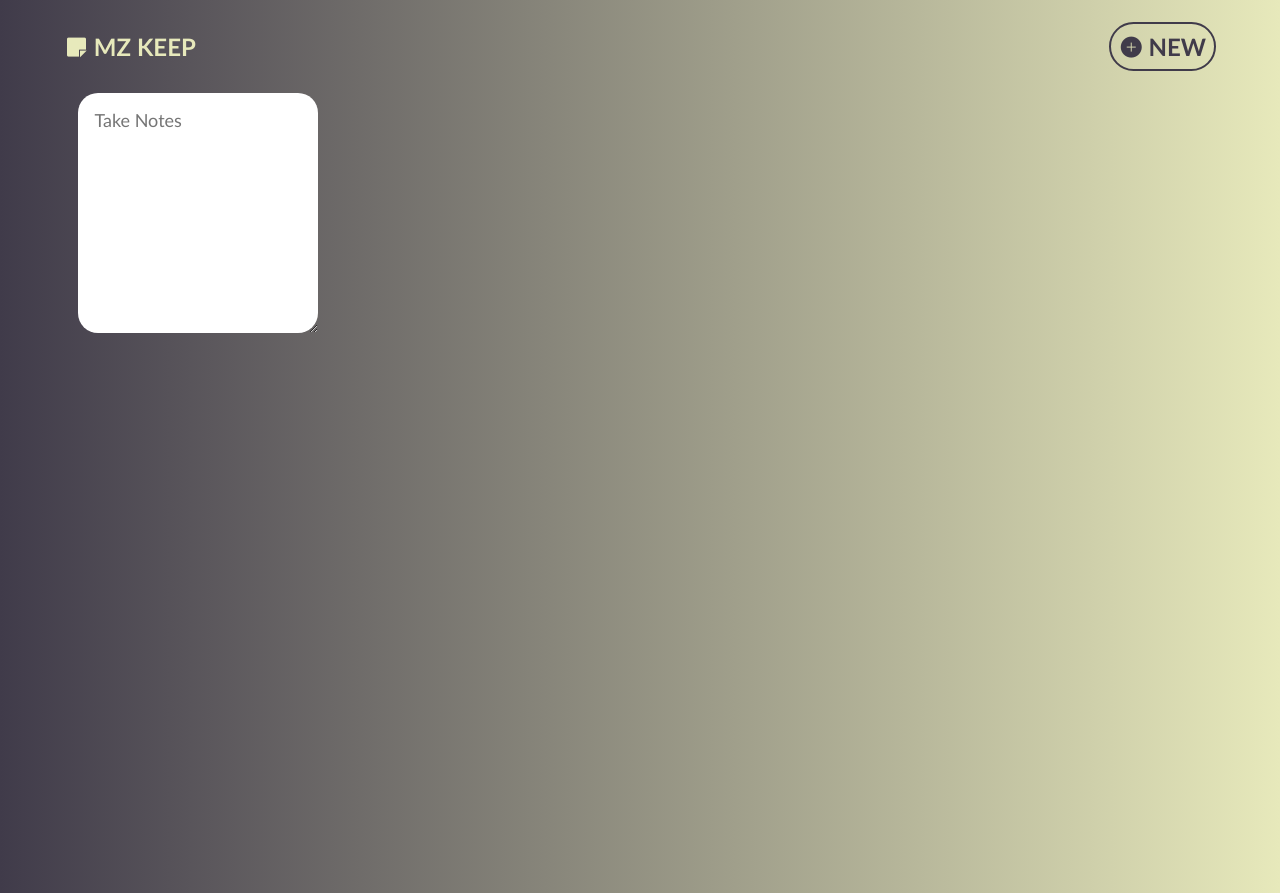
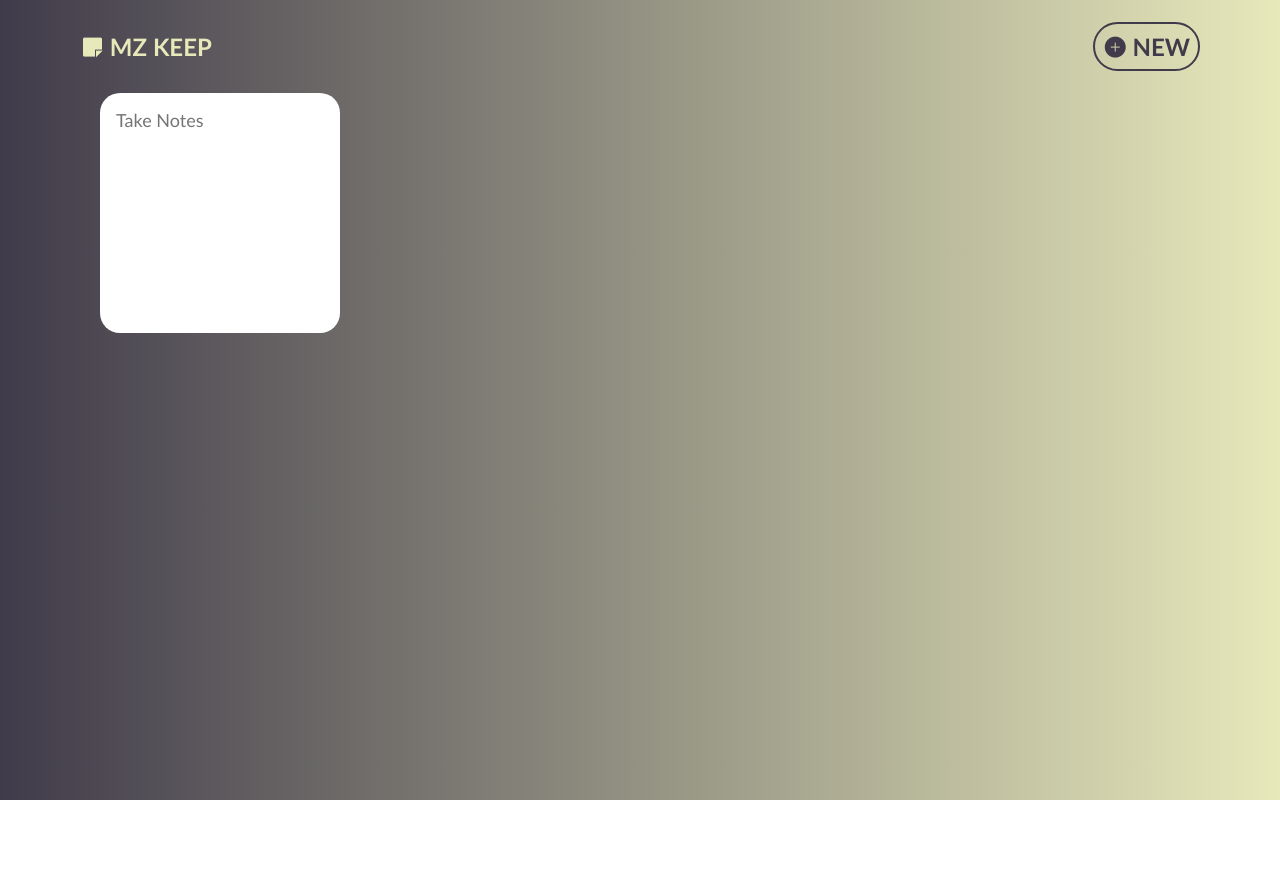
Before and after one commit to Zain-Ali-555/Notes-App, a plain HTML site: page index.html in a window 1280 px wide. Both pictures are taken after a click on the element "NEW". After the commit the page ends 800 px from the top, so only its background shows below. Drawn offline with nearby package versions, Linux system fonts and the light colour scheme.

Commit message:
textarea fixes

```diff
--- a/index.html
+++ b/index.html
@@ -17,7 +17,7 @@
           <span> <i class="ri-sticky-note-fill"></i> MZ Keep </span>
         </li>
         <li>
-          <span class="i">
+          <span class="newBtn_Span">
             <i class="newBtn ri-add-circle-fill"></i>
             New
           </span>
--- a/script.js
+++ b/script.js
@@ -1,12 +1,23 @@
 let Apps = document.querySelector(".notesApp");
-let newBtn = document.querySelector(".i");
+let newBtn_Span = document.querySelector(".newBtn_Span");
+let newBtn = document.querySelector(".newBtn_Span .newBtn");
 
-newBtn.addEventListener("click", () => {
+newBtn_Span.addEventListener("click", () => {
+  const divNote = document.createElement("div");
+  divNote.className = "txtArea_Div";
   const newNote = document.createElement("textarea");
   newNote.className = "txtArea";
   newNote.title = "Enter Anything here";
   newNote.placeholder = "Take Notes";
-  Apps.appendChild(newNote);
+  Apps.appendChild(divNote);
+  divNote.appendChild(newNote);
 });
 
-newBtn.addEventListener
+newBtn_Span.addEventListener("mouseenter", () => {
+  newBtn.style.color = "#e7e9bb";
+  newBtn.style.backgroundColor = "transparent";
+});
+newBtn_Span.addEventListener("mouseleave", () => {
+  newBtn.style.color = "#403b4a";
+  newBtn.style.backgroundColor = "transparent";
+});
--- a/style.css
+++ b/style.css
@@ -14,11 +14,11 @@ body {
 body {
   background: linear-gradient(90deg, #403b4a, #e7e9bb);
   color: #e7e9bb;
-  overflow: hidden;
+  padding: 0 5rem;
 }
 
 nav {
-  padding: 2rem 4rem;
+  padding: 2rem 0;
   text-align: start;
   border-radius: 0 0 120px 120px;
   font-size: x-large;
@@ -32,15 +32,16 @@ nav ul {
   justify-content: space-between;
 }
 
-li .i {
+li .newBtn_Span {
   cursor: pointer;
   border: 2px solid #403b4a;
   color: #403b4a;
   padding: 0.5rem;
   border-radius: 25px;
+  transition: ease .3s;
 }
 
-li .i:hover {
+li .newBtn_Span:hover {
   color: #e7e9bb;
   background-color: #403b4a;
 }
@@ -53,12 +54,12 @@ nav ul li .newBtn:hover {
 }
 
 .notesApp {
-  height: 100%;
   width: 100%;
-  padding: 0 3.9rem;
-  display: flex;
   position: relative;
-  position: grid;
+  display: grid;
+  grid-template-columns: 25% 25% 25% 25%;
+  grid-template-rows:max-content;
+  justify-items: center;
 }
 
 .notesApp i {
@@ -66,12 +67,25 @@ nav ul li .newBtn:hover {
   cursor: pointer;
 }
 
-.txtArea {
-  margin: 0 1rem;
+.txtArea_Div {
+  margin-bottom: 5rem;
   width: 15rem;
+  max-width: 20rem;
   height: 15rem;
   border-radius: 20px;
   padding: 1rem;
   border: none;
   font-size: large;
+  cursor: pointer;
+  background-color: white;
 }
+
+.txtArea{
+  border: none;
+  width: 100%;
+  height: 100%;
+  resize: none;
+  cursor: pointer;
+  outline: none;
+  font-size: large;
+}
```
